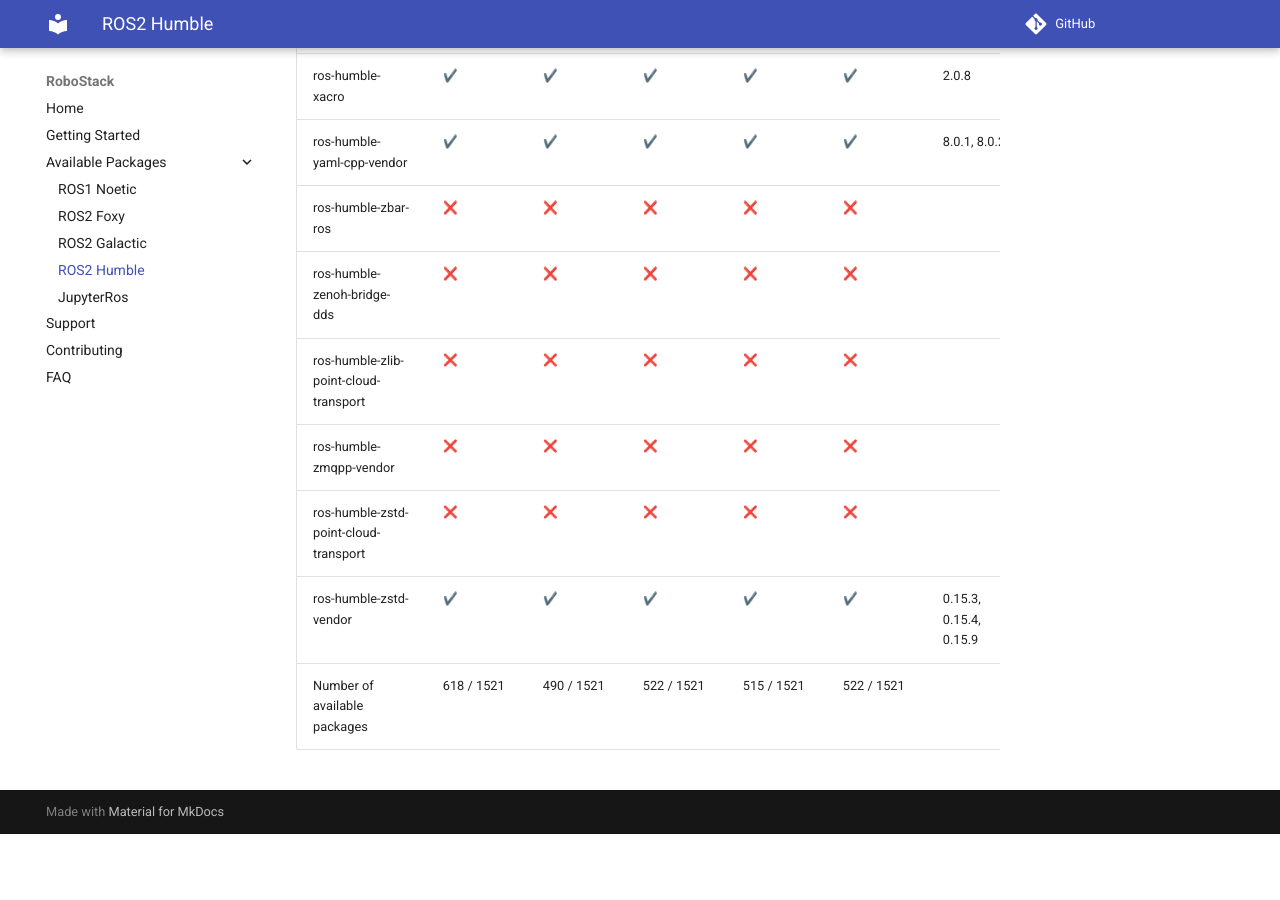
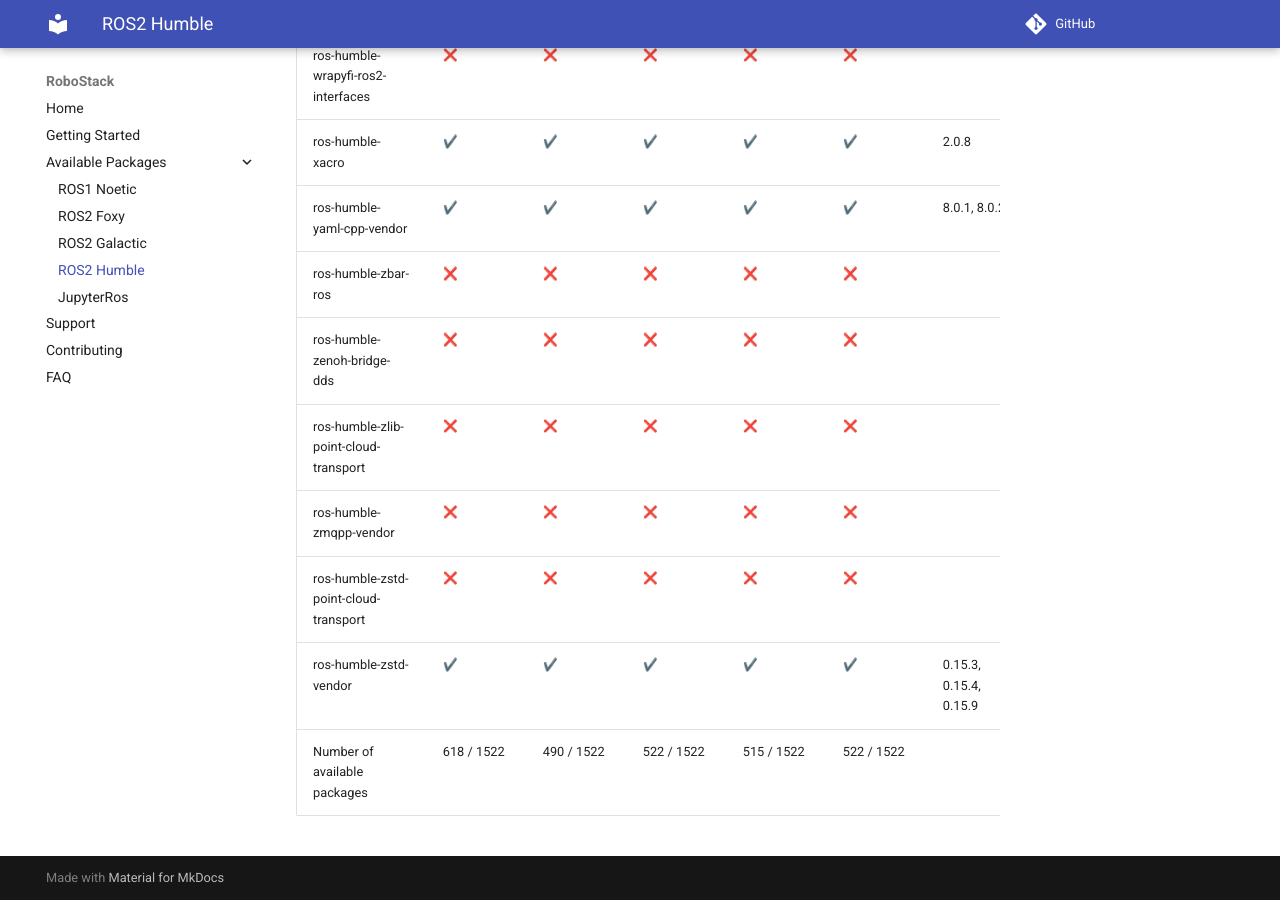
Before and after one commit to RoboStack/robostack.github.io, an MkDocs documentation site: the page built from docs/humble.md, in a window 1280 px wide and 900 px high, scrolled down 118049 px. Built offline with MkDocs 1.6.1 and Material for MkDocs 9.7.7, drawn with Linux system fonts in a browser that asks for light colours; emoji names are drawn with the system emoji font; comment, search, counter and statistics services are not loaded; before the commit the page ends 118883 px from its top, so only the background shows below that.

Commit message:
Update tables

```diff
--- a/docs/humble.md
+++ b/docs/humble.md
@@ -1521,4 +1522,4 @@
 | ros-humble-zmqpp-vendor | :x: { data-sort='0' } | :x: { data-sort='0' } | :x: { data-sort='0' } | :x: { data-sort='0' } | :x: { data-sort='0' } |   |
 | ros-humble-zstd-point-cloud-transport | :x: { data-sort='0' } | :x: { data-sort='0' } | :x: { data-sort='0' } | :x: { data-sort='0' } | :x: { data-sort='0' } |   |
 | ros-humble-zstd-vendor | :heavy_check_mark: { data-sort='1' } | :heavy_check_mark: { data-sort='1' } | :heavy_check_mark: { data-sort='1' } | :heavy_check_mark: { data-sort='1' } | :heavy_check_mark: { data-sort='1' } | 0.15.3, 0.15.4, 0.15.9  |
-| Number of available packages |  618 / 1521 | 490 / 1521 | 522 / 1521 | 515 / 1521 | 522 / 1521 |
+| Number of available packages |  618 / 1522 | 490 / 1522 | 522 / 1522 | 515 / 1522 | 522 / 1522 |
```
Also changed, not shown: other parts of docs/humble.md (+1 -0 lines).
